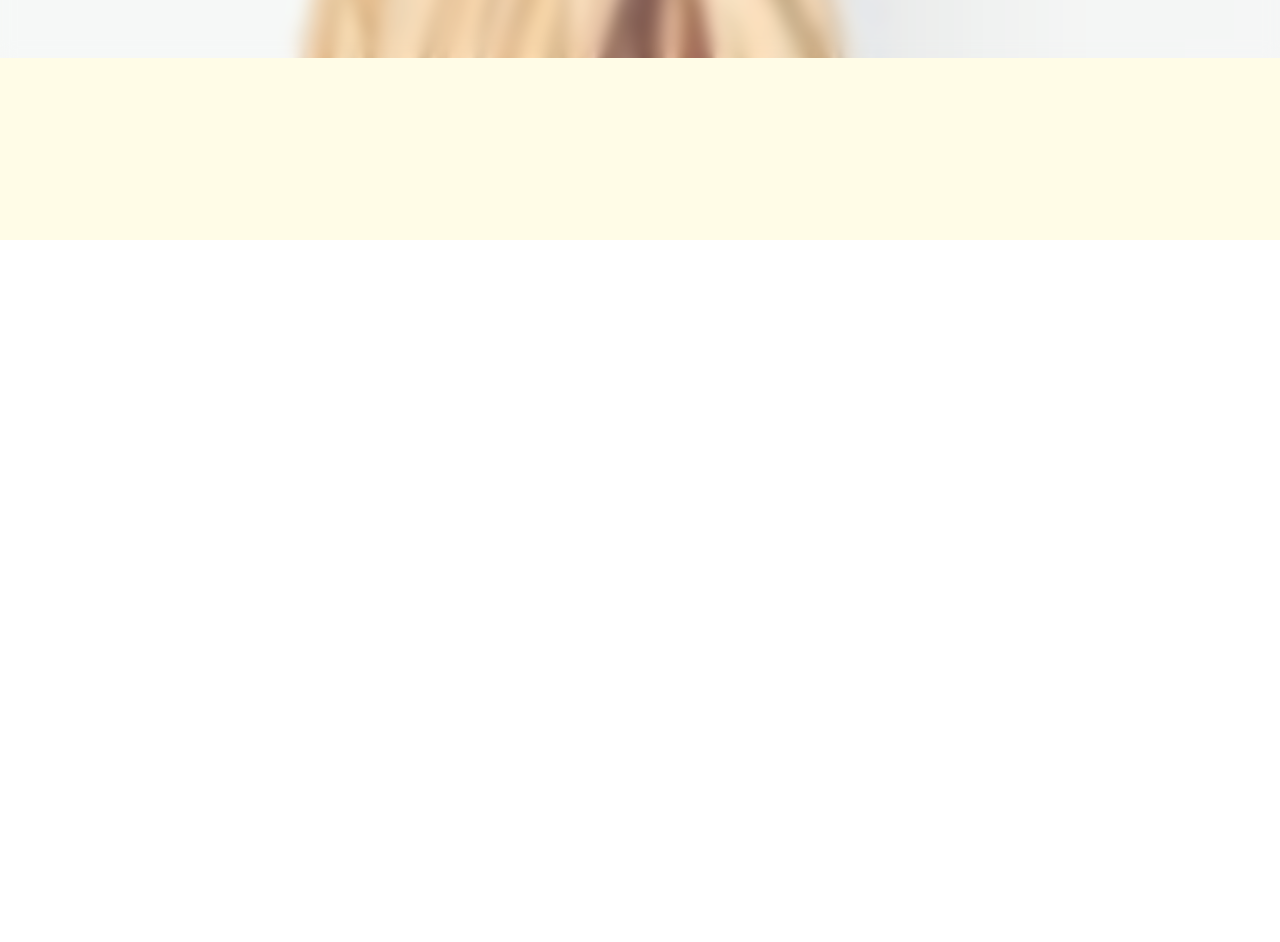
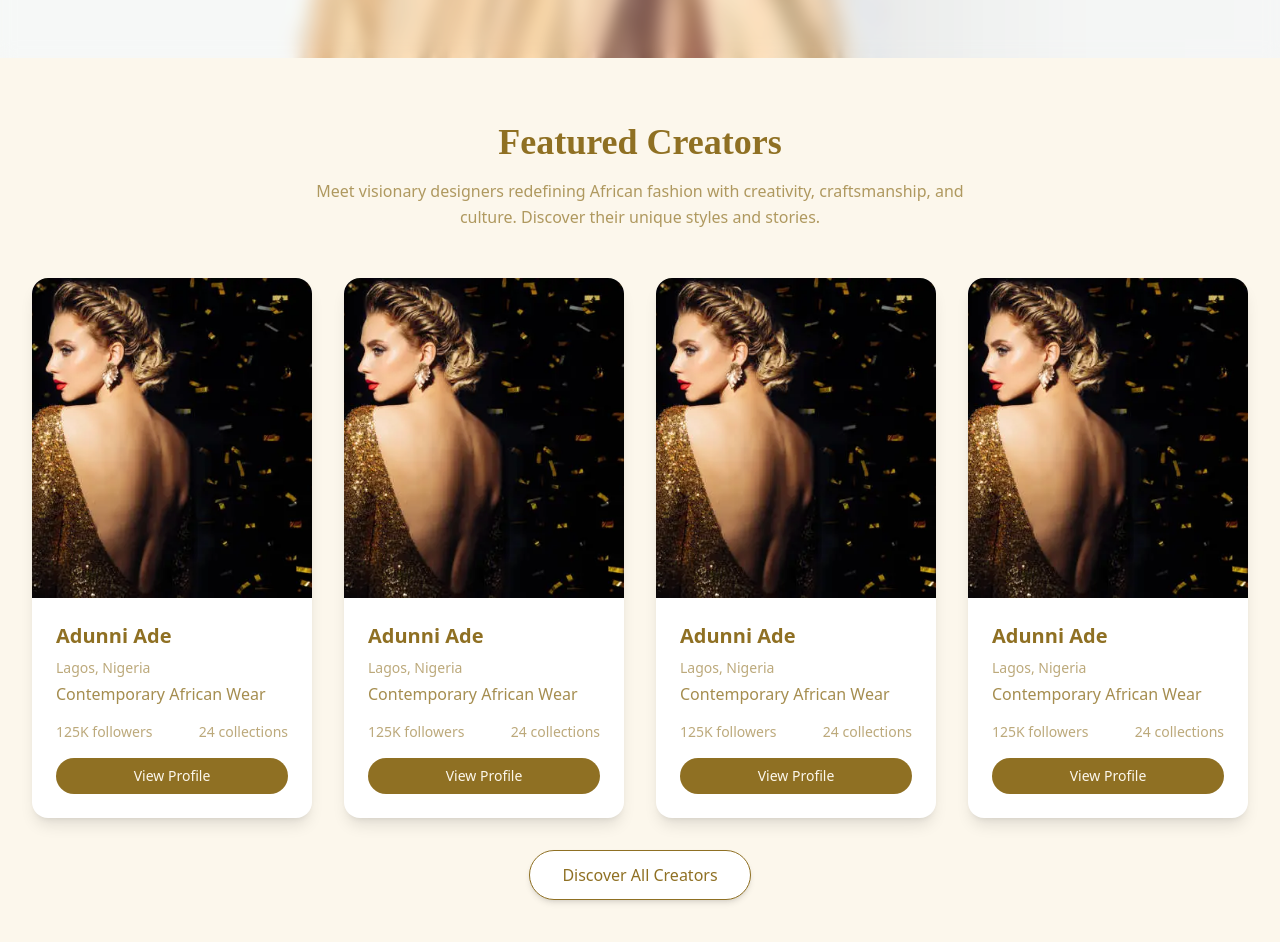
Before and after one commit to onoja11/-LANZA, a React (Vite) app: page / in a window 1280 px wide. Shown: the part 560-1502 px from the top of the page. Before the commit the page ends 800 px from the top, so only its background shows below. Built offline with nearby package versions, Linux system fonts and the light colour scheme.

Commit message:
featured creators added

```diff
--- a/index.html
+++ b/index.html
@@ -4,9 +4,10 @@
     <meta charset="UTF-8" />
     <link rel="icon" type="image/svg+xml" href="/vite.svg" />
     <meta name="viewport" content="width=device-width, initial-scale=1.0" />
-    <link href="https://fonts.googleapis.com/css2?family=Playfair+Display:wght@600&display=swap" rel="stylesheet">
-    <link href="https://fonts.googleapis.com/css2?family=Pacifico&display=swap" rel="stylesheet">
-
+    <!-- <link href="https://fonts.googleapis.com/css2?family=Playfair+Display:wght@600&display=swap" rel="stylesheet"> -->
+<link rel="preconnect" href="https://fonts.googleapis.com">
+<link rel="preconnect" href="https://fonts.gstatic.com" crossorigin>
+<link href="https://fonts.googleapis.com/css2?family=Dancing+Script:wght@400..700&family=Pacifico&display=swap" rel="stylesheet">
     <title>elanza</title>
   </head>
   <body>
--- a/package.json
+++ b/package.json
@@ -11,6 +11,7 @@
   },
   "dependencies": {
     "@tailwindcss/vite": "^4.1.17",
+    "hamburger-react": "^2.5.2",
     "lucide-react": "^0.553.0",
     "react": "^19.1.1",
     "react-dom": "^19.1.1",
--- a/src/App.css
+++ b/src/App.css
@@ -6,7 +6,7 @@
 
 
 } */
-body {
+h1,h2,.side-font {
   font-family: 'Playfair Display', serif;
 }
 
--- /dev/null
+++ b/src/components/FeaturedCreator.jsx
@@ -0,0 +1,37 @@
+import React from 'react'
+import img from '../assets/elanzaImage.webp'
+
+const FeaturedCreator = () => {
+  return (
+      <>
+       <div className="group cursor-pointer">
+    <div className="bg-white rounded-2xl overflow-hidden shadow-lg hover:shadow-2xl transition-all duration-300 transform hover:-translate-y-2">
+      <div className="relative overflow-hidden">
+        <img
+          src={img}
+          alt="Adunni Ade"
+          className="w-full h-80 object-cover object-top group-hover:scale-110 transition-transform duration-500"
+        />
+        <div className="absolute inset-0 bg-gradient-to-t from-black/50 to-transparent opacity-0 group-hover:opacity-100 transition-opacity duration-300"></div>
+      </div>
+      <div className="p-6">
+        <h3 className="text-xl font-bold text-[#8F7023] mb-2">Adunni Ade</h3>
+        <p className="text-[#8F7023]/60 text-sm mb-1">Lagos, Nigeria</p>
+        <p className="text-[#8F7023]/80 font-medium mb-4">Contemporary African Wear</p>
+        <div className="flex justify-between items-center text-sm text-[#8F7023]/60">
+          <span>125K followers</span>
+          <span>24 collections</span>
+        </div>
+        <button className="w-full mt-4 bg-[#8F7023] text-[#FCF7EC] py-2 rounded-full text-sm font-medium hover:bg-[#8F7023]/90 transition-colors whitespace-nowrap">
+          View Profile
+        </button>
+      </div>
+    </div>
+  </div>
+
+
+    </>
+  )
+}
+
+export default FeaturedCreator
--- /dev/null
+++ b/src/components/FeaturedCreators.jsx
@@ -0,0 +1,68 @@
+import React from "react";
+import FeaturedCreator from "./FeaturedCreator";
+
+const FeaturedCreators = () => {
+  return (
+    <section id="featured-creators" className="py-16 bg-[#FCF7EC] relative">
+      <div className="max-w-7xl mx-auto px-4 sm:px-6 lg:px-8">
+        {/* Heading */}
+        <h2 className="text-3xl sm:text-4xl font-extrabold text-center mb-4">
+          <span className="text-[#8F7023]">Featured Creators</span>
+        </h2>
+
+        {/* Subheading */}
+        <p className="text-[#8F7023]/70 text-center max-w-2xl mx-auto mb-12 text-sm sm:text-base leading-relaxed">
+          Meet visionary designers redefining African fashion with creativity,
+          craftsmanship, and culture. Discover their unique styles and stories.
+        </p>
+
+        {/* Responsive Grid */}
+        <div
+          className="
+            grid
+            grid-cols-1
+            sm:grid-cols-2
+            md:grid-cols-3
+            lg:grid-cols-4
+            gap-6
+            sm:gap-8
+            mb-8
+          "
+        >
+          <FeaturedCreator />
+          <FeaturedCreator />
+          <FeaturedCreator />
+          <FeaturedCreator />
+        </div>
+
+        {/* Discover All Creators Button */}
+        <div className="flex justify-center">
+          <button
+            className="
+              bg-white
+              text-[#8F7023]
+              border
+              border-[#8F7023]
+              px-8
+              py-3
+              rounded-full
+              text-sm
+              sm:text-base
+              font-medium
+              shadow-md
+              hover:text-white
+              hover:bg-[#8F7023]
+              hover:shadow-lg
+              transition-all
+              duration-300
+            "
+          >
+            Discover All Creators
+          </button>
+        </div>
+      </div>
+    </section>
+  );
+};
+
+export default FeaturedCreators;
--- a/src/components/NavBar.jsx
+++ b/src/components/NavBar.jsx
@@ -1,6 +1,7 @@
 import React from "react";
 import { Menu } from "lucide-react";
-import logo from "../assets/elanzalogo.jpg"; // ✅ remove the curly braces
+import logo from "../assets/elanzalogo.jpg";
+
 
 const Navbar = ({ toggleSidebar }) => {
   return (
--- a/src/components/SideBar.jsx
+++ b/src/components/SideBar.jsx
@@ -26,7 +26,7 @@ const Sidebar = ({ isOpen, closeSidebar }) => {
 
       {/* Sidebar */}
       <aside
-        className={`fixed z-50 inset-y-0 right-0 w-80 bg-white border-l border-[#8F7023]/20 transform transition-transform duration-300 ease-in-out
+        className={`fixed z-50 inset-y-0 right-0 w-80 bg-white border-l side-font border-[#8F7023]/20 transform transition-transform duration-300 ease-in-out
         ${isOpen ? "translate-x-0" : "translate-x-full"} flex flex-col`}
       >
         {/* Header */}
--- a/src/pages/Home.jsx
+++ b/src/pages/Home.jsx
@@ -1,9 +1,11 @@
 import React from 'react'
 import Hero from '../components/Hero'
+import FeaturedCreators from '../components/FeaturedCreators'
 const Home = () => {
   return (
     <>
     <Hero/>
+    <FeaturedCreators/>
     </>
   )
 }
```
Also changed, not shown: 1 other file (tests, documents, lock files or other folders).
